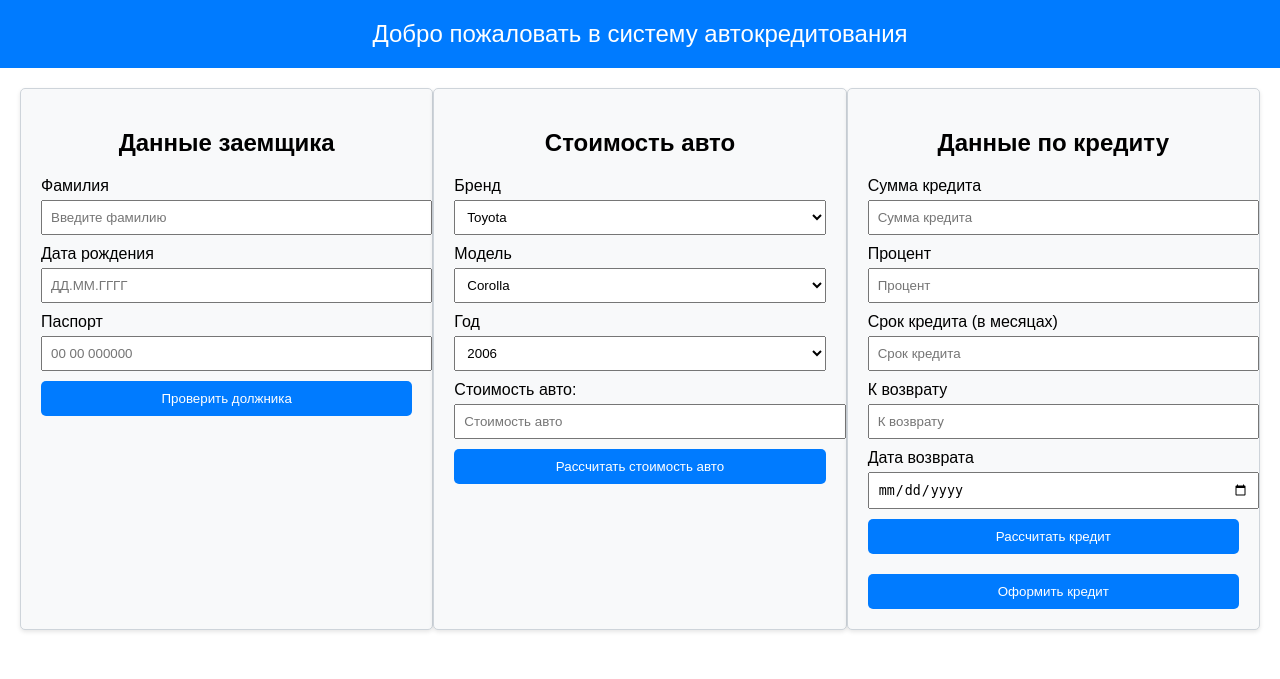
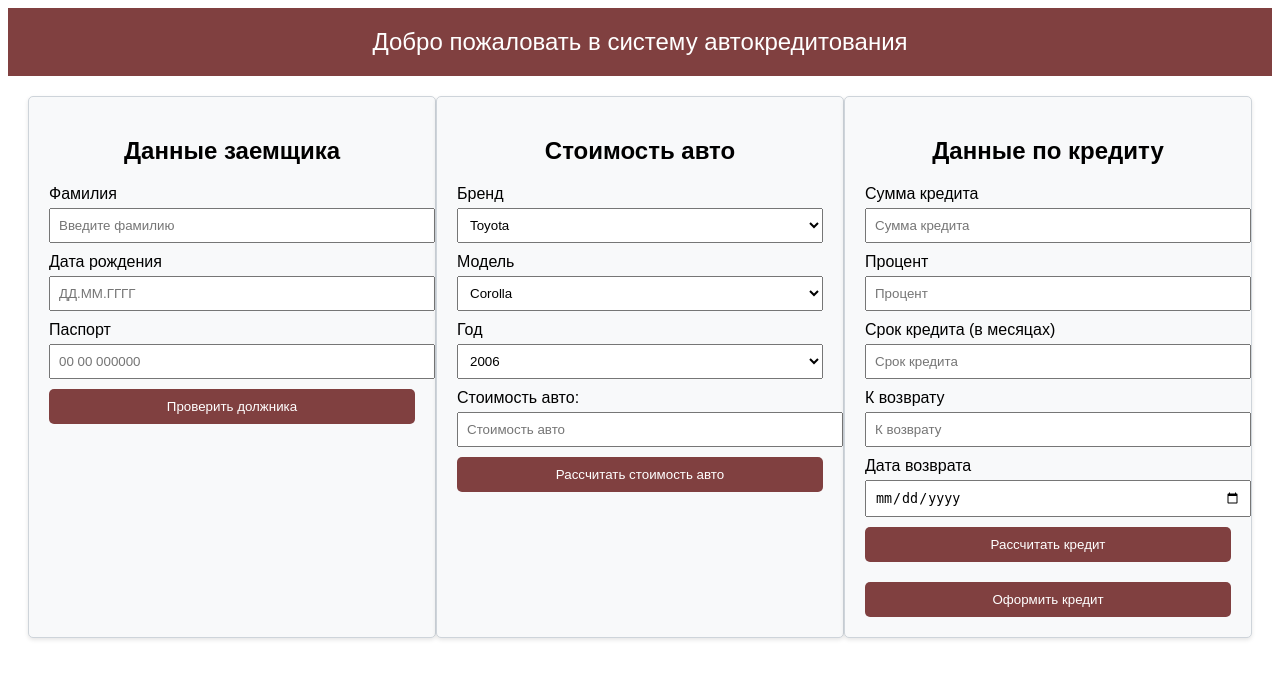
Before and after one commit to polaris2010/FlaskProject, a Flask app: page / in a window 1280 px wide. Shown: the top 679 px of the page. Run offline with Flask 3, Linux system fonts and the light colour scheme.

Commit message:
Add files via upload

```diff
--- a/static/css/app.css
+++ b/static/css/app.css
@@ -1,6 +1,6 @@
 /* Стили для баннера */
 .banner {
-    background-color: #007BFF; /* Цвет фона баннера */
+    background-color: #804040; /* Цвет фона баннера */
     color: white; /* Цвет текста */
     text-align: center; /* Выравнивание текста по центру */
     padding: 20px; /* Отступы */
@@ -10,8 +10,8 @@
 /* Основные стили для страницы */
 body {
     font-family: Arial, sans-serif; /* Шрифт страницы */
-    margin: 0; /* Убираем отступы */
-    padding: 0; /* Убираем отступы */
+    margin: 10; /* Убираем отступы */
+    padding: 10; /* Убираем отступы */
 }
 
 /* Контейнер для трех боксов */
@@ -51,7 +51,7 @@ input, select {
 
 /* Стили для кнопок */
 button {
-    background-color: #007BFF; /* Цвет фона кнопки */
+    background-color: #804040; /* Цвет фона кнопки */
     color: white; /* Цвет текста кнопки */
     border: none; /* Убираем границу */
     padding: 10px; /* Отступы внутри кнопки */
```
